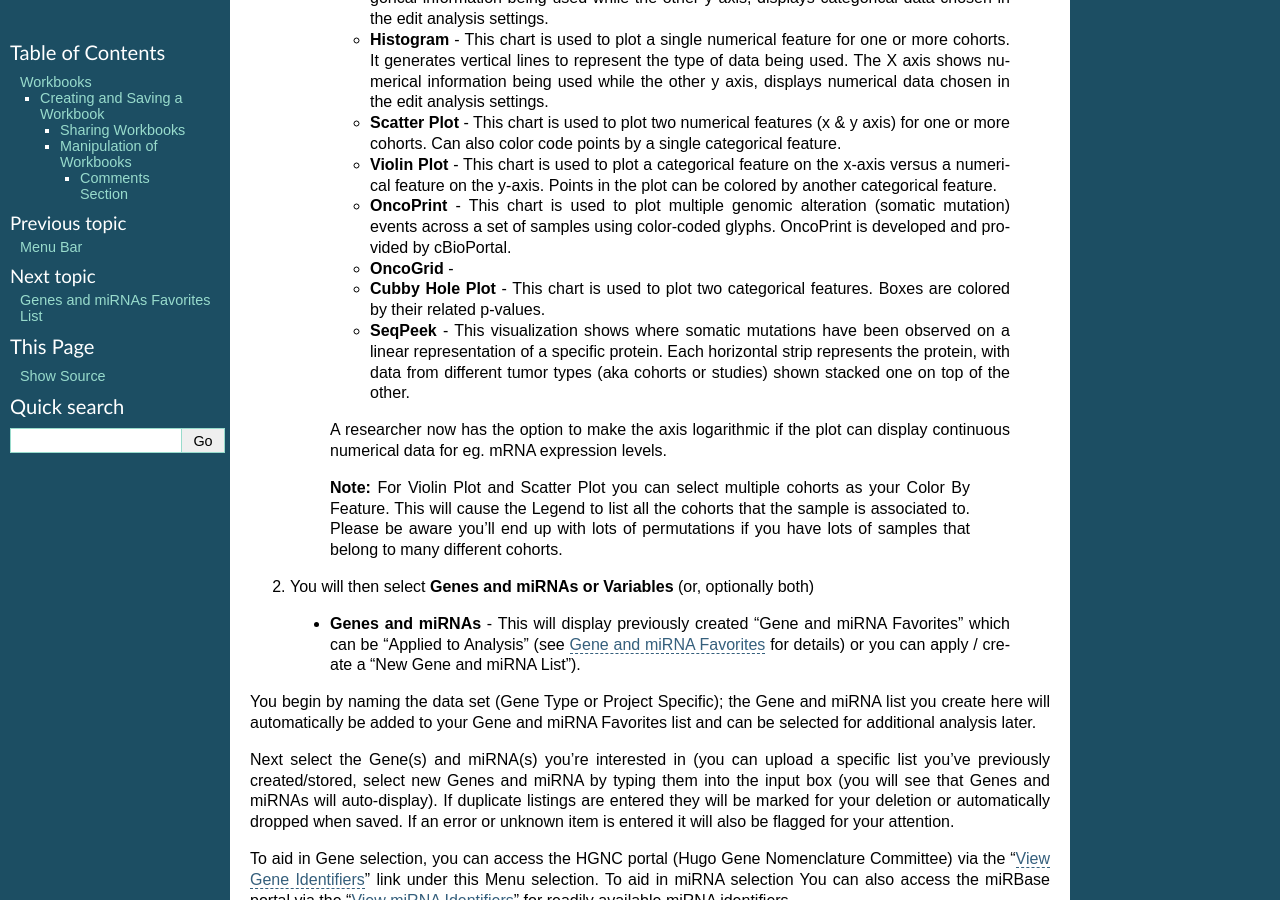
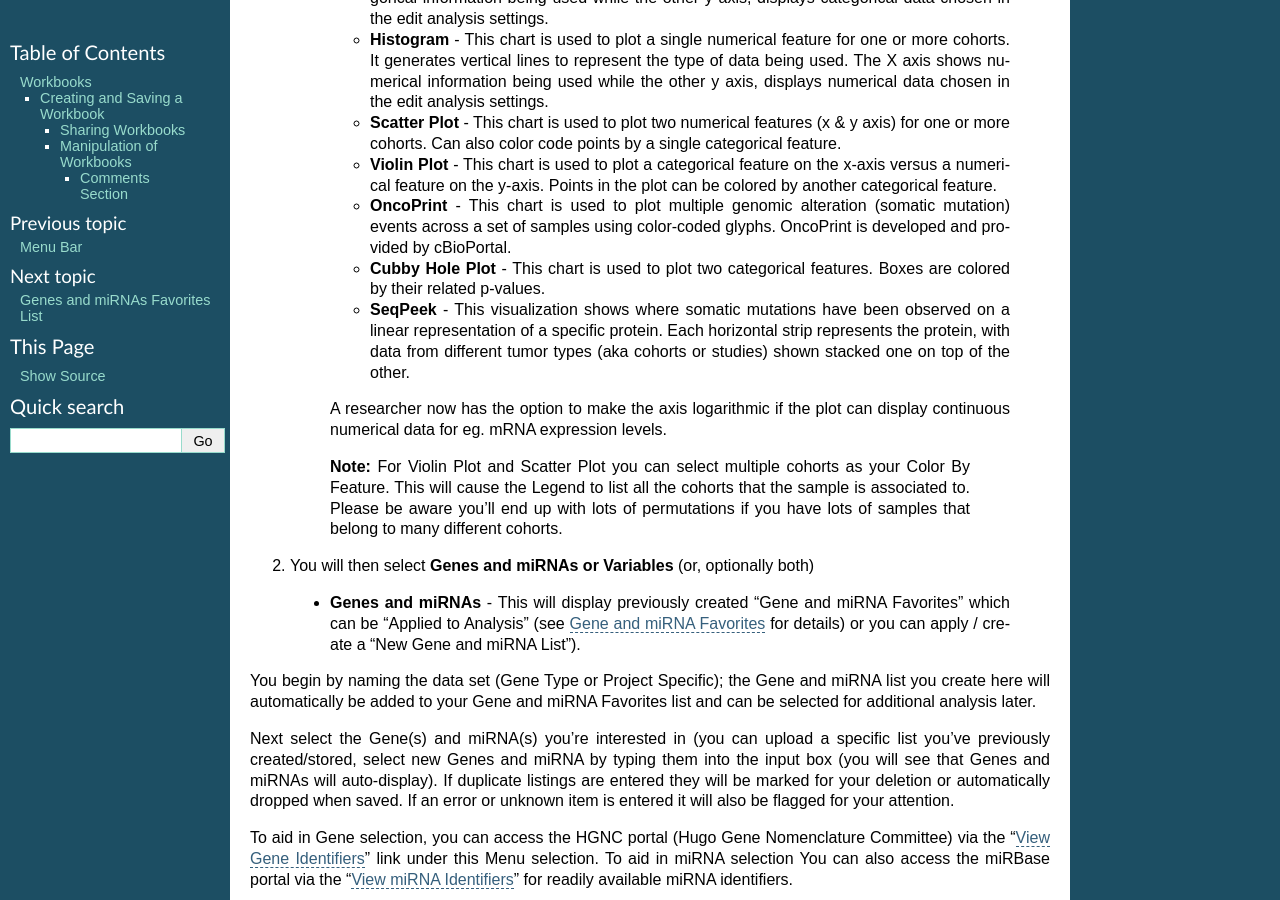
Before and after one commit to isb-cgc/readthedocs, a Sphinx documentation site: the page built from docs/source/sections/webapp/Workbooks.rst, in a window 1280 px wide and 900 px high, scrolled down 861 px. Built offline with Sphinx 7.4.7, drawn with Linux system fonts in a browser that asks for light colours; pages that are not in the unit, such as notebooks, are missing from menus.

Commit message:
Update Workbooks.rst

```diff
--- a/docs/source/sections/webapp/Workbooks.rst
+++ b/docs/source/sections/webapp/Workbooks.rst
@@ -38,8 +38,6 @@ To create a **Workbook** from Your Dashboard, click on the **“Create a New Wor
     - **Violin Plot** - This chart is used to plot a categorical feature on the x-axis versus a numerical feature on the y-axis. Points in the plot can be colored by another categorical feature.
 
     - **OncoPrint** - This chart is used to plot multiple genomic alteration (somatic mutation) events across a set of samples using color-coded glyphs. OncoPrint is developed and provided by cBioPortal.
-
-    - **OncoGrid** -
 
     - **Cubby Hole Plot** - This chart is used to plot two categorical features. Boxes are colored by their related p-values.
 
```
